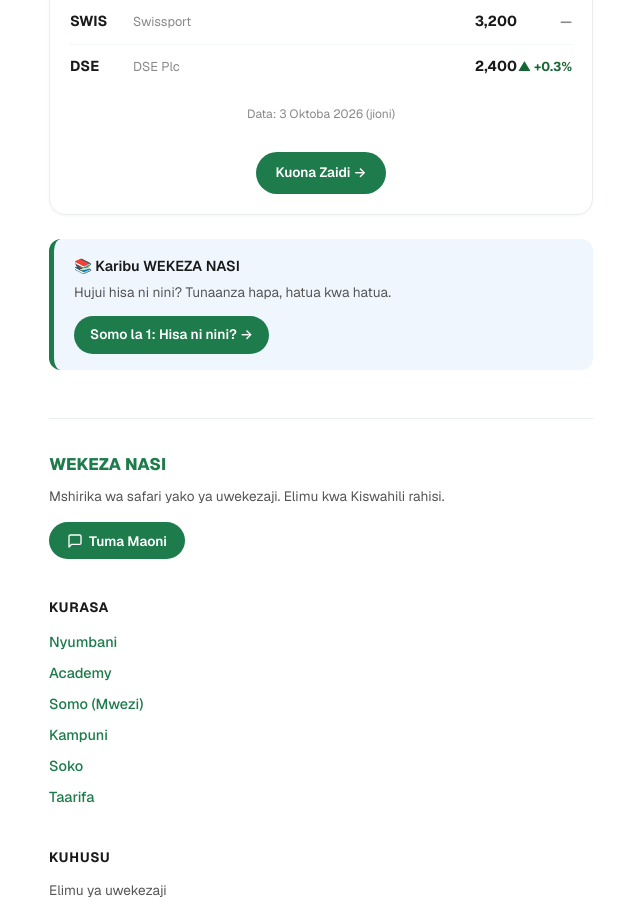
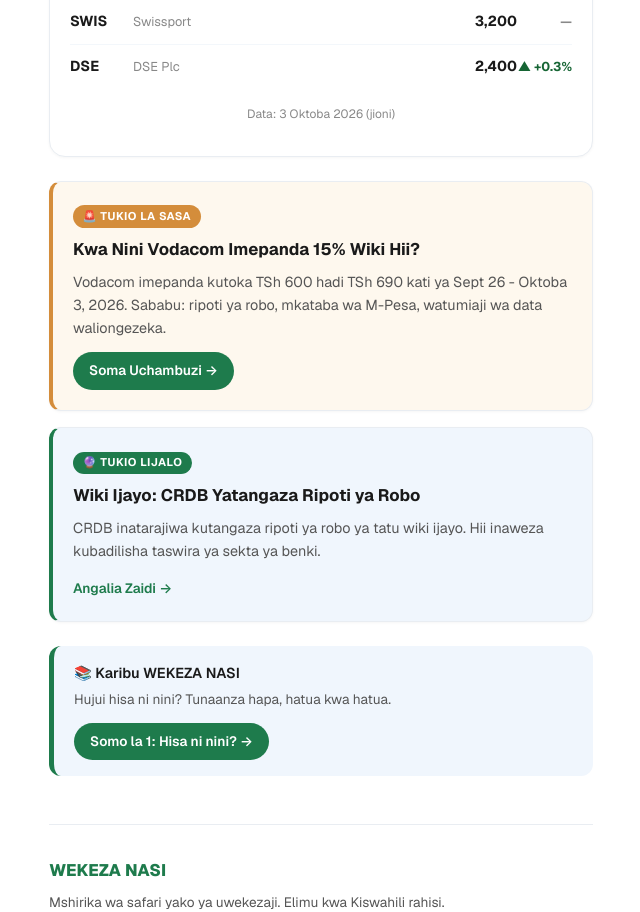
Before and after one commit to sadikiabubakari698-crypto/wekeza_nasi, a Next.js app in the folder wekeza-nasi-app/: page /soko in a window 1280 px wide. Shown: the part 580-1492 px from the top of the page, without its empty margins (319-959 px from the left). Built offline with nearby package versions, Linux system fonts and the light colour scheme.

Commit message:
Soko: picha ya soko + tukio la sasa + tukio lijalo

```diff
--- a/wekeza-nasi-app/app/soko/page.js
+++ b/wekeza-nasi-app/app/soko/page.js
@@ -1,24 +1,73 @@
 import SokoMuhtasari from "../../components/SokoMuhtasari";
+import { getSokoData } from "../../lib/soko-data";
 import Footer from "../../components/Footer";
 import Breadcrumbs from "../../components/Breadcrumbs";
 
 export const metadata = {
   title: "Soko Leo",
-  description: "Muhtasari wa soko la hisa Tanzania — bei, DSEI, na mwenendo wa leo.",
+  description: "Picha ya soko la hisa Tanzania — bei, DSEI, tukio la sasa na lijalo.",
 };
 
 export default function Soko() {
+  const data = getSokoData();
+
+  const cardStyle = {
+    background: "#ffffff",
+    border: "1px solid #e9edf2",
+    borderRadius: "var(--radius-md)",
+    padding: "1.25rem",
+    marginBottom: "1rem",
+    boxShadow: "0 1px 3px rgba(0,0,0,0.04)",
+  };
+
+  const badgeStyle = (color, bg) => ({
+    display: "inline-block",
+    fontSize: "0.7rem",
+    fontWeight: 700,
+    padding: "0.15rem 0.6rem",
+    borderRadius: "999px",
+    letterSpacing: "0.05em",
+    marginBottom: "0.5rem",
+    color: color,
+    background: bg,
+  });
+
   return (
     <main id="main-content" style={{ padding: "1.75rem", maxWidth: "600px", margin: "0 auto", fontFamily: "var(--font-sans)", lineHeight: 1.6, color: "#1a1a1a", background: "#ffffff", minHeight: "100vh" }}>
       <Breadcrumbs items={[{ label: "Nyumbani", href: "/" }, { label: "Soko" }]} />
 
       <h1 style={{ color: "#1a1a1a", marginBottom: "0.25rem" }}>Soko</h1>
       <p style={{ color: "#555555", marginTop: 0, marginBottom: "1.5rem" }}>
-        Muhtasari wa soko la hisa Tanzania.
+        Picha ya soko la hisa Tanzania.
       </p>
 
       <SokoMuhtasari />
 
+      {/* TUKIO LA SASA */}
+      {data.tukioLaSasa && (
+        <div style={{ ...cardStyle, borderLeft: "4px solid #d48d3b", background: "#fef8ee" }}>
+          <span style={badgeStyle("#ffffff", "#d48d3b")}>🚨 TUKIO LA SASA</span>
+          <h3 style={{ margin: "0 0 0.5rem 0", color: "#1a1a1a", fontSize: "1.05rem" }}>{data.tukioLaSasa.kichwa}</h3>
+          <p style={{ margin: "0 0 0.75rem 0", fontSize: "0.9rem", color: "#555555" }}>{data.tukioLaSasa.muhtasari}</p>
+          <a href={data.tukioLaSasa.link} style={{ display: "inline-block", background: "#1e7b4c", color: "#ffffff", padding: "0.5rem 1rem", borderRadius: "var(--radius-pill)", fontSize: "0.85rem", fontWeight: 600, textDecoration: "none" }}>
+            Soma Uchambuzi →
+          </a>
+        </div>
+      )}
+
+      {/* TUKIO LIJALO */}
+      {data.tukioLijalo && (
+        <div style={{ ...cardStyle, borderLeft: "4px solid #1e7b4c", background: "#f0f6fd" }}>
+          <span style={badgeStyle("#ffffff", "#1e7b4c")}>🔮 TUKIO LIJALO</span>
+          <h3 style={{ margin: "0 0 0.5rem 0", color: "#1a1a1a", fontSize: "1.05rem" }}>{data.tukioLijalo.kichwa}</h3>
+          <p style={{ margin: "0 0 0.75rem 0", fontSize: "0.9rem", color: "#555555" }}>{data.tukioLijalo.muhtasari}</p>
+          <a href={data.tukioLijalo.link} style={{ display: "inline-block", color: "#1e7b4c", fontWeight: 600, fontSize: "0.85rem", textDecoration: "none" }}>
+            Angalia Zaidi →
+          </a>
+        </div>
+      )}
+
+      {/* KIUNGO CHA ACADEMY */}
       <div style={{ background: "#f0f6fd", borderLeft: "5px solid #1e7b4c", padding: "1rem 1.25rem", borderRadius: "var(--radius-md)", marginTop: "1.5rem" }}>
         <p style={{ margin: 0, color: "#1a1a1a", fontWeight: 600, fontSize: "0.9rem" }}>📚 Karibu WEKEZA NASI</p>
         <p style={{ margin: "0.25rem 0 0.75rem 0", color: "#555555", fontSize: "0.85rem" }}>
--- a/wekeza-nasi-app/components/SokoMuhtasari.js
+++ b/wekeza-nasi-app/components/SokoMuhtasari.js
@@ -24,7 +24,6 @@
   const beiStyle = { fontWeight: 700, color: "#1a1a1a", fontSize: "0.9rem", textAlign: "right" };
   const changeStyle = (val) => ({ fontSize: "0.8rem", fontWeight: 700, minWidth: "55px", textAlign: "right", color: val > 0 ? "#166534" : val < 0 ? "#991b1b" : "#888888" });
   const tareheStyle = { fontSize: "0.75rem", color: "#888888", marginTop: "1rem", textAlign: "center" };
-  const btnStyle = { display: "inline-flex", alignItems: "center", gap: "0.35rem", padding: "0.65rem 1.25rem", background: "#1e7b4c", color: "#ffffff", fontWeight: 600, fontSize: "0.85rem", borderRadius: "var(--radius-pill)", textDecoration: "none", marginTop: "1rem" };
 
   return (
     <div style={wrapperStyle}>
@@ -47,10 +46,6 @@
       ))}
 
       <p style={tareheStyle}>Data: {formatTarehe(data.tarehe)} ({data.muda})</p>
-
-      <div style={{ textAlign: "center" }}>
-        <Link href="/soko/zaidi" style={btnStyle}>Kuona Zaidi →</Link>
-      </div>
     </div>
   );
 }
--- a/wekeza-nasi-app/lib/soko-data.js
+++ b/wekeza-nasi-app/lib/soko-data.js
@@ -1,16 +1,20 @@
-// Soko Data — V1
-// Data ya bei za hisa — inasasishwa na Chief kila siku (jioni)
+// Soko Data — V2
+// Chief anasasisha data kila jioni (baada ya DSE kufunga)
 // Baadaye: itachukuliwa moja kwa moja kutoka DSE (Awamu 2)
 
 export const SOKO_DATA = {
+  // Tarehe ya data (inaonyeshwa kwa mtumiaji)
   tarehe: "2026-10-03",
   muda: "jioni",
+  imesasishwaNa: "Chief",
 
+  // DSEI — DSE All Share Index
   dsei: {
     value: 2450.32,
     change: 0.5,
   },
 
+  // Bei za hisa (5-8 kubwa)
   hisa: [
     { ticker: "CRDB", jina: "CRDB Bank", bei: 2650, change: 1.9 },
     { ticker: "NMB", jina: "NMB Bank", bei: 3150, change: -0.8 },
@@ -21,6 +25,20 @@
     { ticker: "SWIS", jina: "Swissport", bei: 3200, change: 0.0 },
     { ticker: "DSE", jina: "DSE Plc", bei: 2400, change: 0.3 },
   ],
+
+  // Tukio la sasa (kama lipo)
+  tukioLaSasa: {
+    kichwa: "Kwa Nini Vodacom Imepanda 15% Wiki Hii?",
+    muhtasari: "Vodacom imepanda kutoka TSh 600 hadi TSh 690 kati ya Sept 26 - Oktoba 3, 2026. Sababu: ripoti ya robo, mkataba wa M-Pesa, watumiaji wa data waliongezeka.",
+    link: "/soko/kwa-nini-vodacom-imepanda",
+  },
+
+  // Tukio lijalo (kama lipo)
+  tukioLijalo: {
+    kichwa: "Wiki Ijayo: CRDB Yatangaza Ripoti ya Robo",
+    muhtasari: "CRDB inatarajiwa kutangaza ripoti ya robo ya tatu wiki ijayo. Hii inaweza kubadilisha taswira ya sekta ya benki.",
+    link: "/soko/zaidi",
+  },
 };
 
 export function getSokoData() {
```
